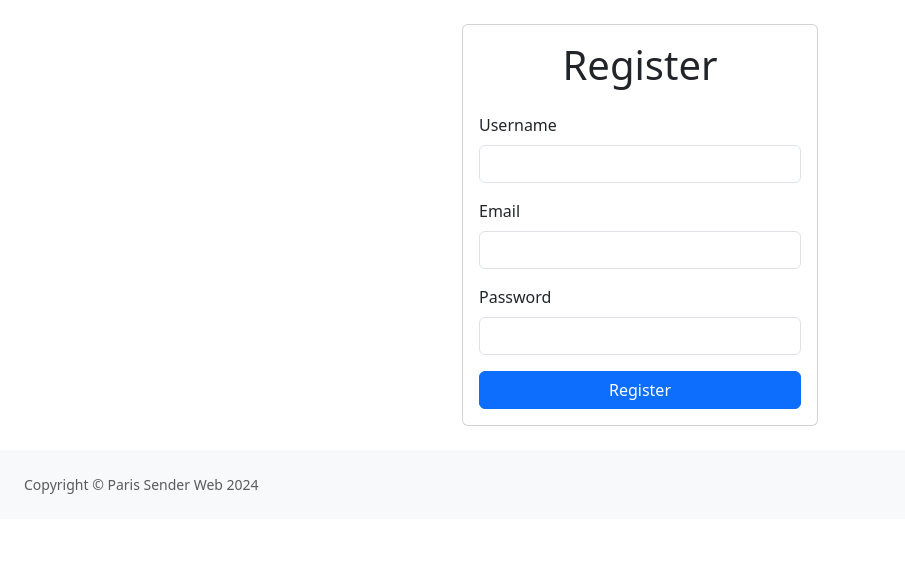
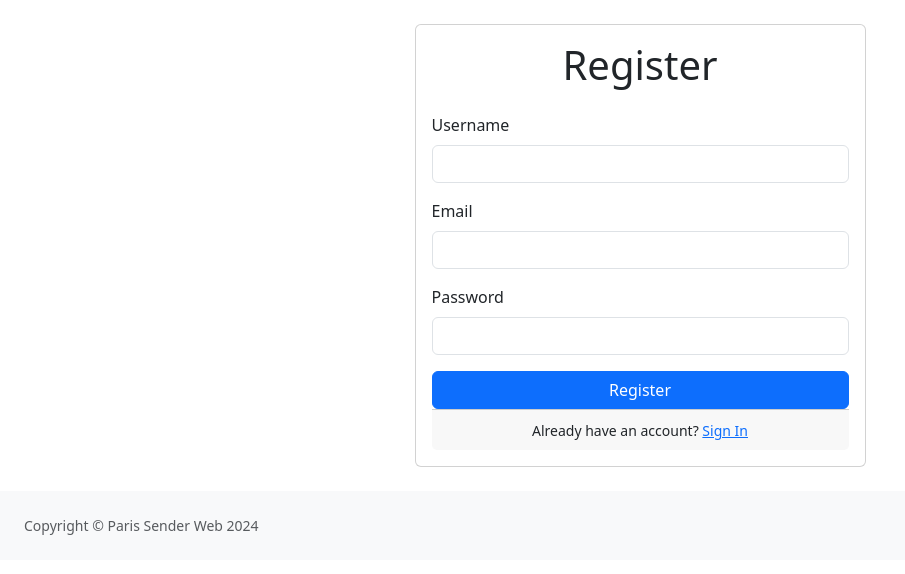
Before and after one commit to Sussyfreelandx/smtpweb, a Flask app: page /register in a window 1280 px wide. Shown: the part 56-630 px from the top of the page, without its empty margins (0-905 px from the left). Run offline with Flask 2, Linux system fonts and the light colour scheme.

Commit message:
Update register.html

```diff
--- a/app/templates/register.html
+++ b/app/templates/register.html
@@ -2,8 +2,8 @@
 
 {% block content %}
 <div class="row justify-content-center">
-    <div class="col-md-6 col-lg-4">
-         <div class="card">
+    <div class="col-lg-5 col-md-8">
+        <div class="card">
             <div class="card-body">
                 <h1 class="card-title text-center mb-4">Register</h1>
                 <form action="" method="post">
@@ -23,6 +23,9 @@
                         <button type="submit" class="btn btn-primary">Register</button>
                     </div>
                 </form>
+                 <div class="card-footer text-center">
+                    <small>Already have an account? <a href="{{ url_for('main.login') }}">Sign In</a></small>
+                </div>
             </div>
         </div>
     </div>
```
